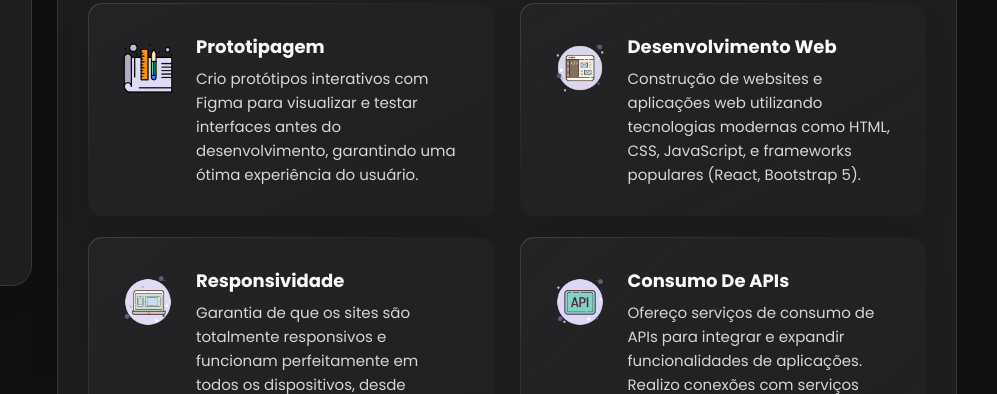
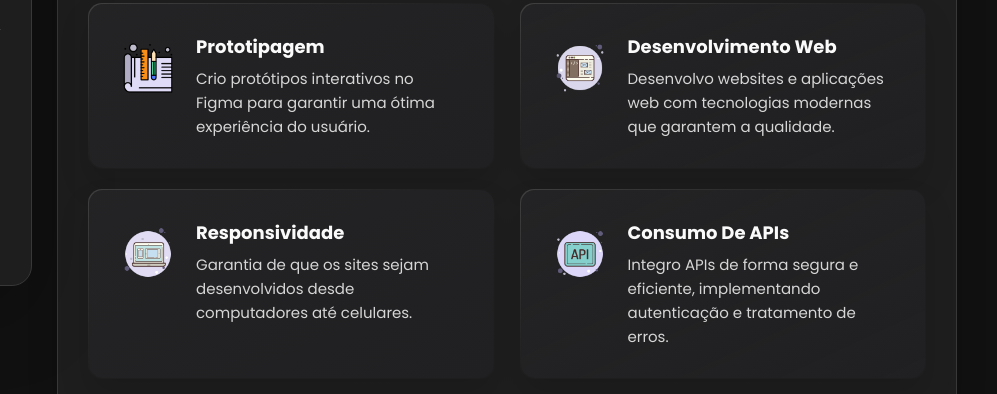
Before and after one commit to GalazziJ/galazzij.github.io, a plain HTML site: page index.html in a window 1280 px wide. Shown: the part 406-800 px from the top of the page, 283-1280 px from the left. Drawn offline with nearby package versions, Linux system fonts and the light colour scheme.

Commit message:
ajustes no texto

```diff
--- a/index.html
+++ b/index.html
@@ -172,9 +172,7 @@
                   <h4 class="h4 service-item-title">Prototipagem</h4>
 
                   <p class="service-item-text">
-                    Crio protótipos interativos com Figma para visualizar e
-                    testar interfaces antes do desenvolvimento, garantindo uma
-                    ótima experiência do usuário.
+                    Crio protótipos interativos no Figma para garantir uma ótima experiência do usuário.
                   </p>
                 </div>
               </li>
@@ -192,9 +190,7 @@
                   <h4 class="h4 service-item-title">Desenvolvimento Web</h4>
 
                   <p class="service-item-text">
-                    Construção de websites e aplicações web utilizando
-                    tecnologias modernas como HTML, CSS, JavaScript, e
-                    frameworks populares (React, Bootstrap 5).
+                    Desenvolvo websites e aplicações web com tecnologias modernas que garantem a qualidade.
                   </p>
                 </div>
               </li>
@@ -212,10 +208,7 @@
                   <h4 class="h4 service-item-title">Responsividade</h4>
 
                   <p class="service-item-text">
-                    Garantia de que os sites são totalmente responsivos e
-                    funcionam perfeitamente em todos os dispositivos, desde
-                    desktops até smartphones, oferecendo uma experiência de
-                    usuário consistente.
+                    Garantia de que os sites sejam desenvolvidos desde computadores até celulares.
                   </p>
                 </div>
               </li>
@@ -233,12 +226,7 @@
                   <h4 class="h4 service-item-title">Consumo de APIs</h4>
 
                   <p class="service-item-text">
-                    Ofereço serviços de consumo de APIs para integrar e expandir
-                    funcionalidades de aplicações. Realizo conexões com serviços
-                    externos, implemento autenticação segura, trato erros de
-                    forma robusta, e uso ferramentas como Swagger para
-                    documentação. Garantia de integração eficiente e segura,
-                    melhorando a experiência do usuário.
+                    Integro APIs de forma segura e eficiente, implementando autenticação e tratamento de erros.
                   </p>
                 </div>
               </li>
```
